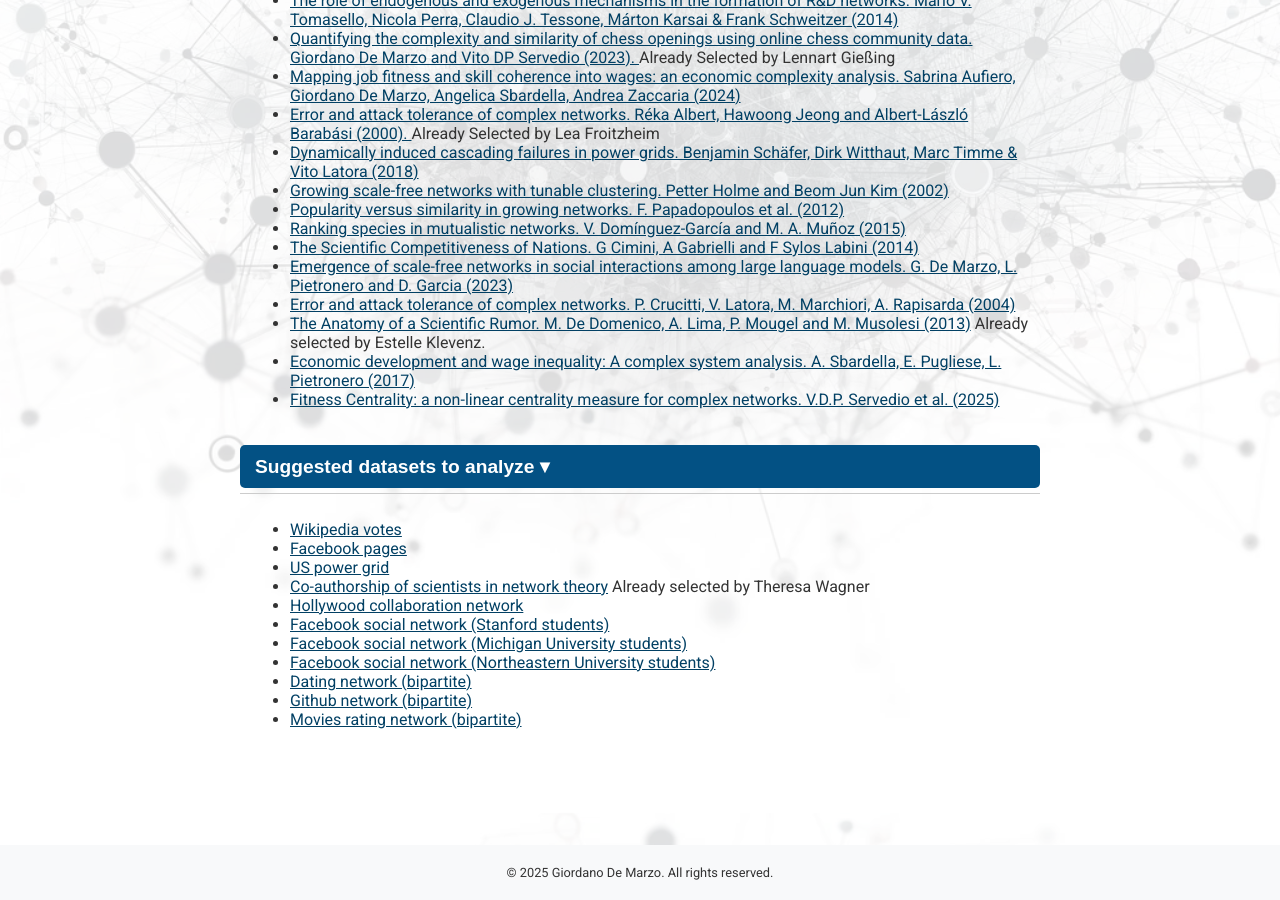
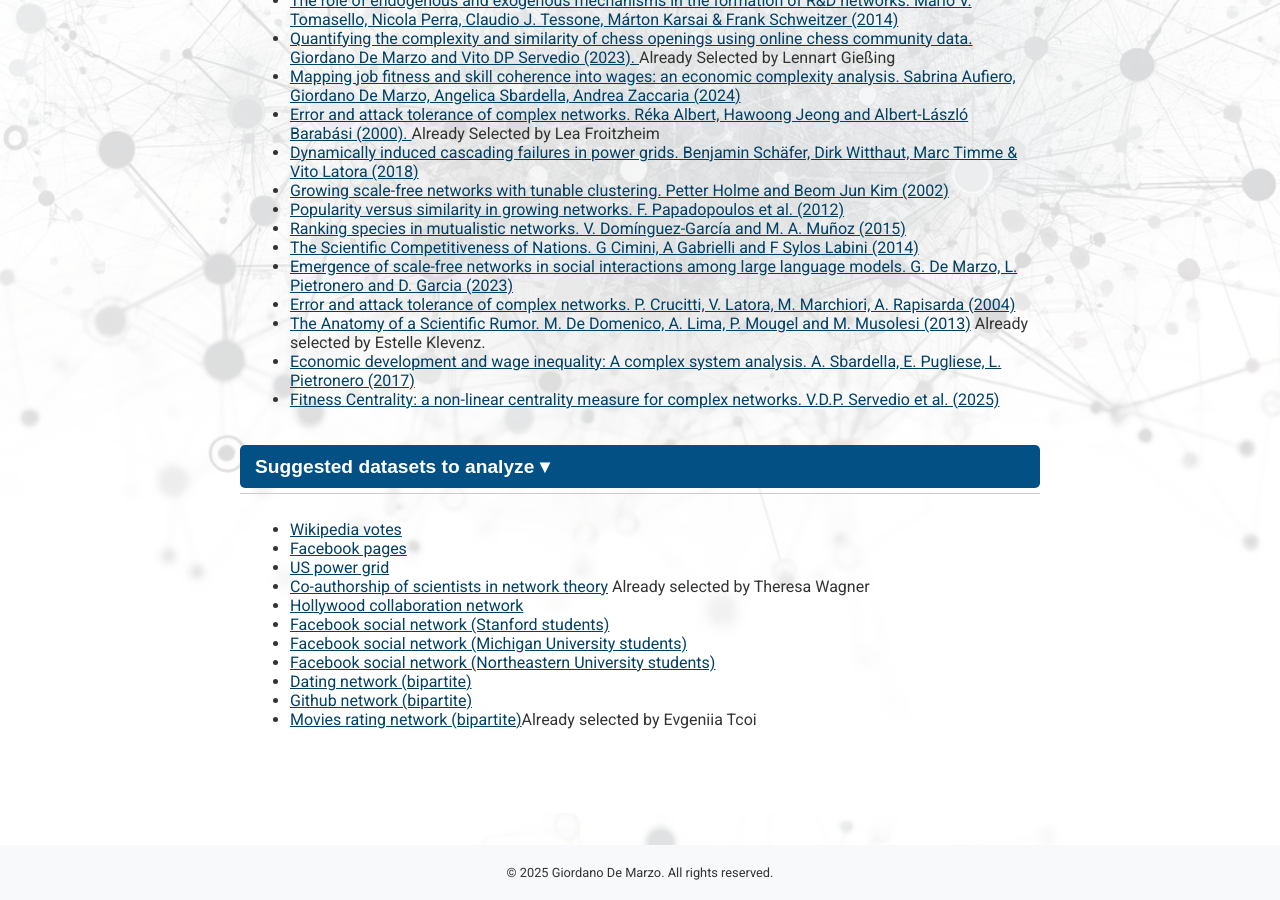
Before and after one commit to giordano-demarzo/giordano-demarzo.github.io, a Jekyll site: the page built from Network_Science.markdown, in a window 1280 px wide and 900 px high, scrolled down 3027 px. Built offline with Jekyll 4.4.1, drawn with Linux system fonts in a browser that asks for light colours.

```diff
--- a/Network_Science.markdown
+++ b/Network_Science.markdown
@@ -464,7 +464,7 @@
 		<li><a href="https://networkrepository.com/socfb-Northeastern19.php" rel="nofollow">Facebook social network (Northeastern University students)</a></li>
 		<li><a href="https://networkrepository.com/rec-dating.php" rel="nofollow">Dating network (bipartite)</a></li>
 		<li><a href="https://networkrepository.com/rec-github.php" rel="nofollow">Github network (bipartite)</a></li>
-		<li><a href="https://networkrepository.com/rec-movielens.php" rel="nofollow">Movies rating network (bipartite)</a></li>
+		<li><a href="https://networkrepository.com/rec-movielens.php" rel="nofollow">Movies rating network (bipartite)</a>Already selected by Evgeniia Tcoi</li>
 	</ul>
     </div>
    </div>
```
Also changed, not shown: 1 other file.
